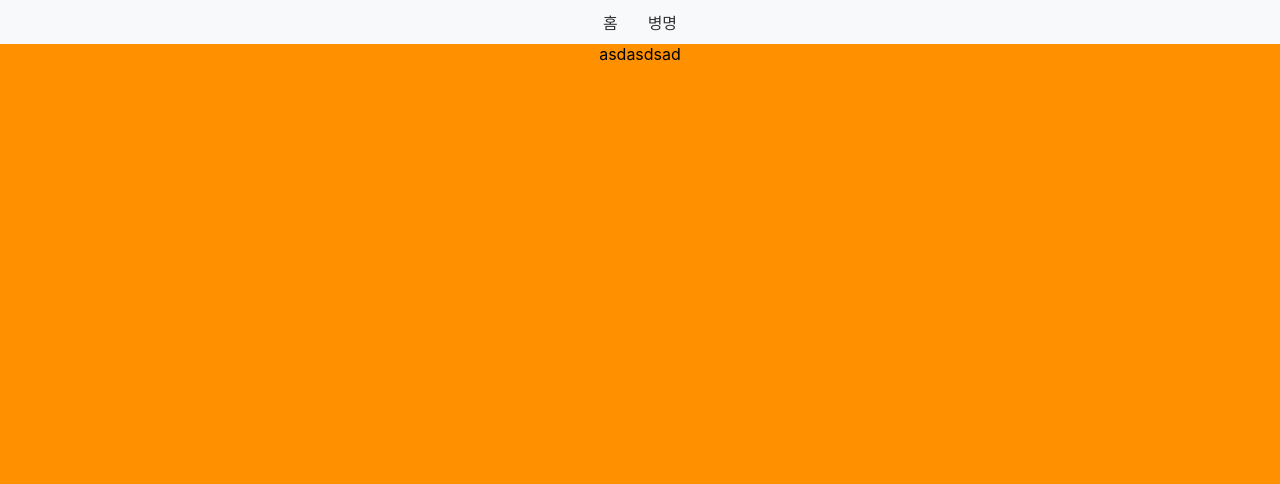
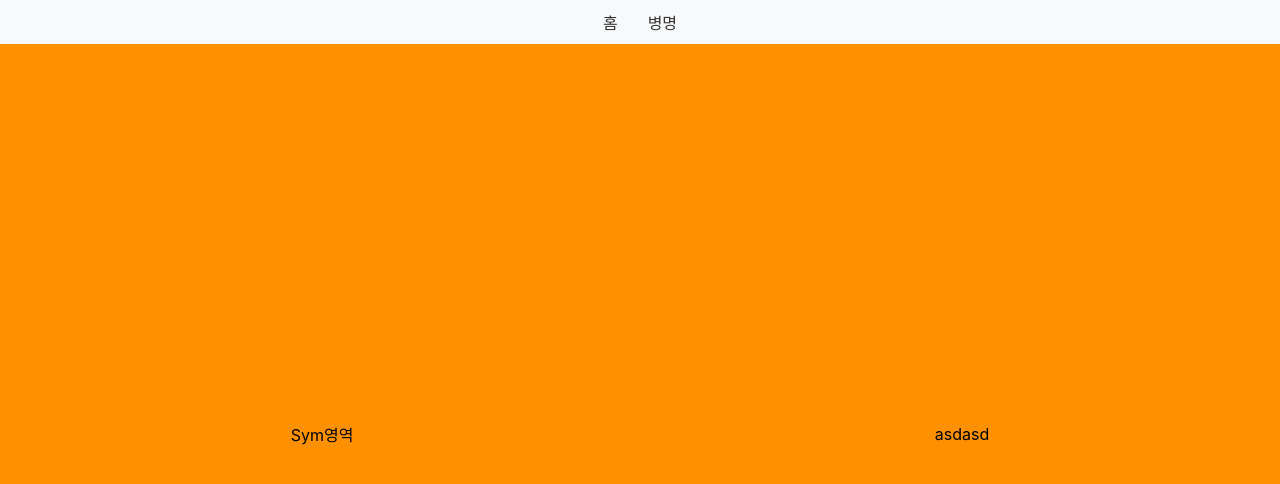
Before and after one commit to LeeSeungHun-35/personal_proj, a React (Create React App) app: page /Sym in a window 1280 px wide. Shown: the top 484 px of the page. Built offline with nearby package versions, Linux system fonts and the light colour scheme; the HTML template or start-up script is replaced by a standard one.

Commit message:
div들 flexbox를 활용해서  가로로 배치

```diff
--- a/src/header/Header.css
+++ b/src/header/Header.css
@@ -1,4 +1,3 @@
-
 .Header {
     display: flex;
     justify-content: center;
--- a/src/header/Header.jsx
+++ b/src/header/Header.jsx
@@ -1,7 +1,6 @@
-import React from 'react'
+import React from 'react';
 import './Header.css';
 import { Link } from 'react-router-dom';
-
 
 
 const Header = () => {
--- a/src/page/Sym.css
+++ b/src/page/Sym.css
@@ -1,4 +1,7 @@
 .Sym {
     height: calc(100vh - 20px);
     background-color: rgb(255, 145, 0);
+    display: flex;
+    justify-content: space-around;
+    align-items: center;
 }
--- a/src/page/Sym.jsx
+++ b/src/page/Sym.jsx
@@ -5,7 +5,14 @@ import './Sym.css';
 const Sym = () => {
     return (
         <div className='Sym'>
-           asdasdsad
+            <div>
+                Sym영역
+            </div>
+
+            <div>
+                asdasd
+            </div>
+
         </div>
     )
 }
```
